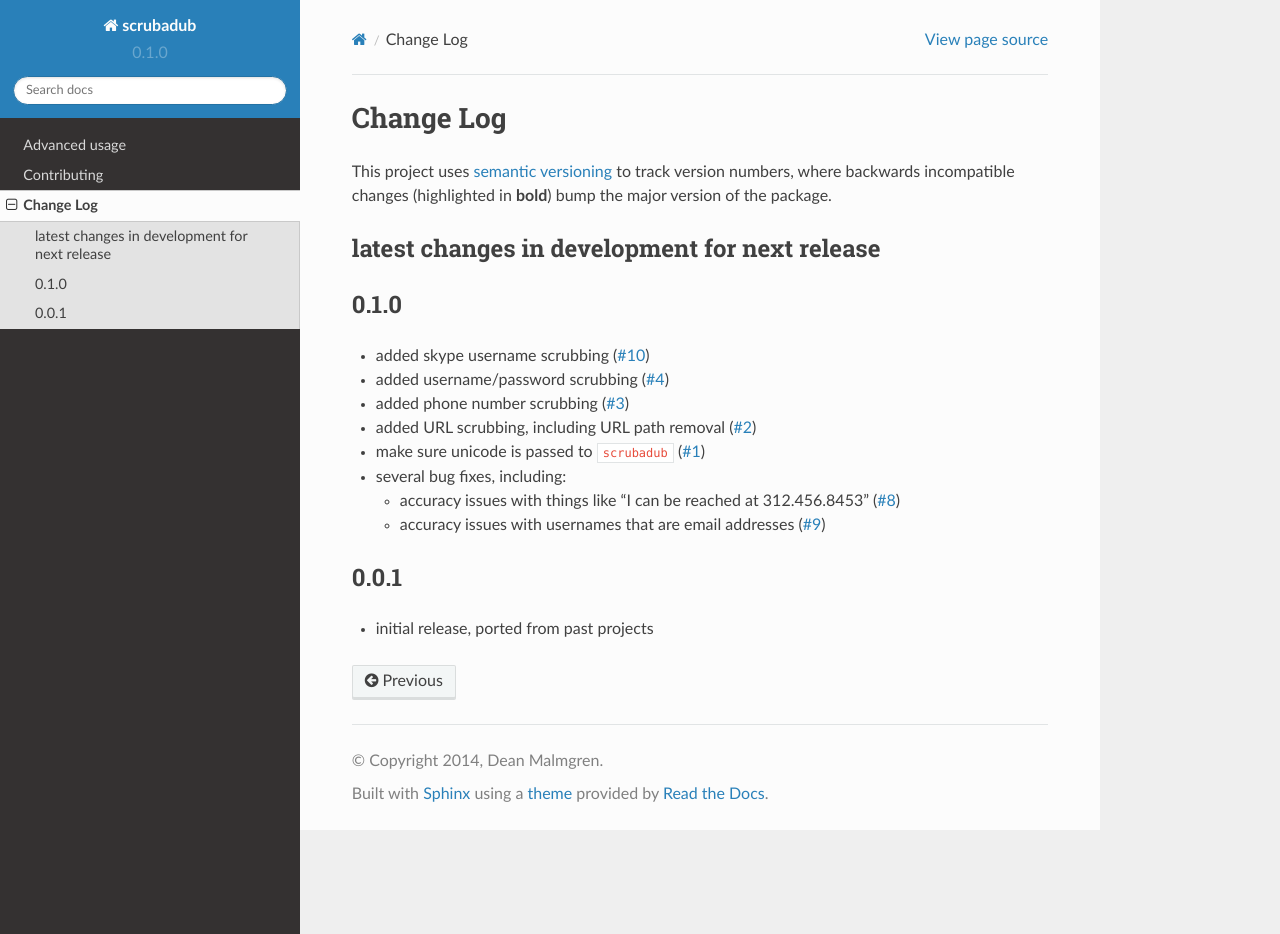
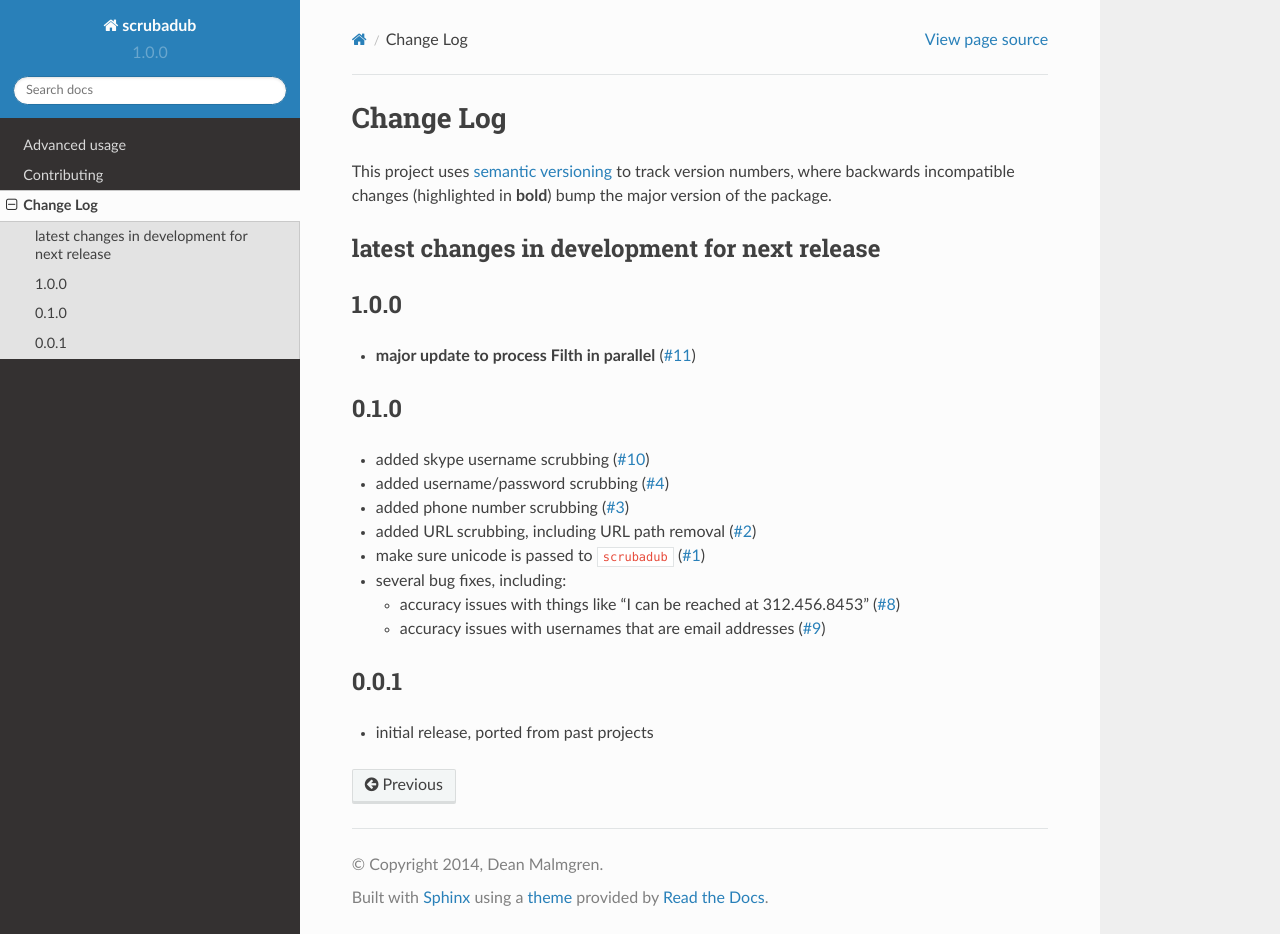
Before and after one commit to LeapBeyond/scrubadub, a Sphinx documentation site: the page built from docs/changelog.rst, in a window 1280 px wide and 934 px high. Built offline with Sphinx 7.4.7 and the Read the Docs theme 2.0.0, drawn with Linux system fonts in a browser that asks for light colours.

Commit message:
bump to version 1.0.0

```diff
--- a/docs/changelog.rst
+++ b/docs/changelog.rst
@@ -11,7 +11,10 @@ latest changes in development for next release
 
 .. THANKS FOR CONTRIBUTING; MENTION WHAT YOU DID IN THIS SECTION HERE!
 
+1.0.0
+-----
 
+* **major update to process Filth in parallel** (`#11`_)
 
 0.1.0
 -----
@@ -54,3 +57,4 @@ latest changes in development for next release
 .. _#8: https://github.com/datascopeanalytics/scrubadub/issues/8
 .. _#9: https://github.com/datascopeanalytics/scrubadub/issues/9
 .. _#10: https://github.com/datascopeanalytics/scrubadub/issues/10
+.. _#11: https://github.com/datascopeanalytics/scrubadub/issues/11
--- a/scrubadub/__init__.py
+++ b/scrubadub/__init__.py
@@ -4,7 +4,7 @@ from .scrubbers import Scrubber
 from . import filth
 from . import detectors
 
-__version__ = VERSION = "0.1.0"
+__version__ = VERSION = "1.0.0"
 
 
 def clean(text, cls=None, **kwargs):
```
Also changed, not shown: other parts of docs/changelog.rst (+1 -1 lines).
